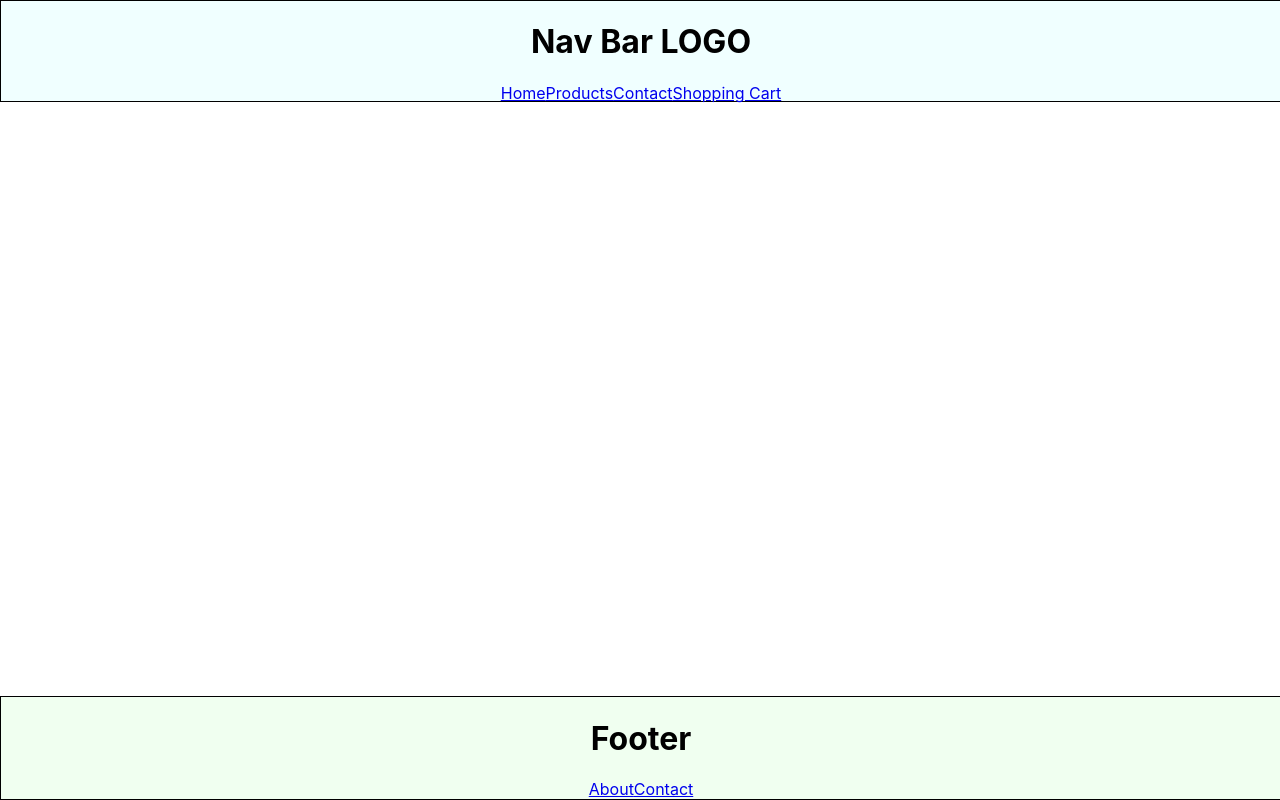
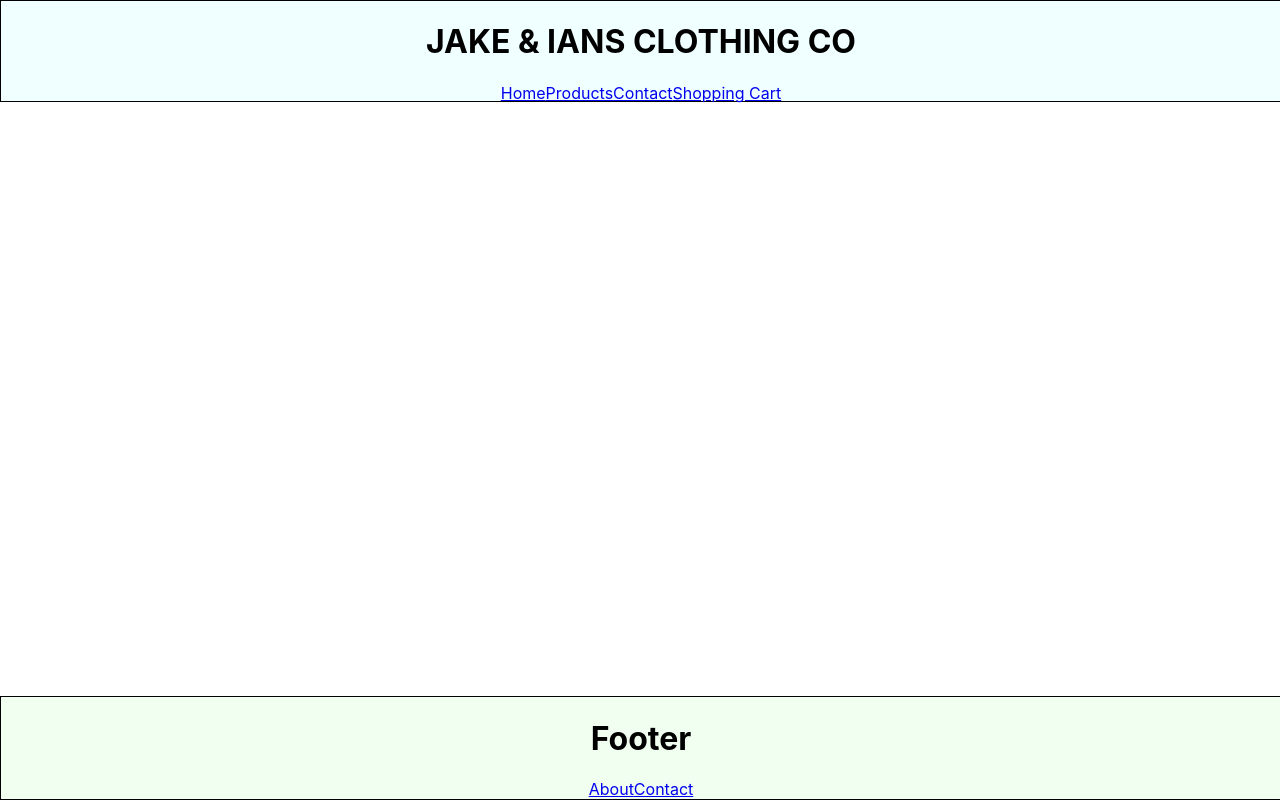
Before and after one commit to eslip96/Front-end-cap, a React (Create React App) app: page / in a window 1280 px wide. Built offline with nearby package versions, Linux system fonts and the light colour scheme.

Commit message:
added things

```diff
--- a/src/components/NavBar.jsx
+++ b/src/components/NavBar.jsx
@@ -3,7 +3,8 @@ import { NavLink } from "react-router-dom";
 export default function NavBar() {
   return (
     <div className="nav-bar-wrapper">
-      <h1>Nav Bar LOGO</h1>
+      <h1>JAKE & IANS CLOTHING CO</h1>
+
       <div className="nav-links-contianer">
         <NavLink to="/home">Home</NavLink>
         <NavLink to="/products">Products</NavLink>
```
